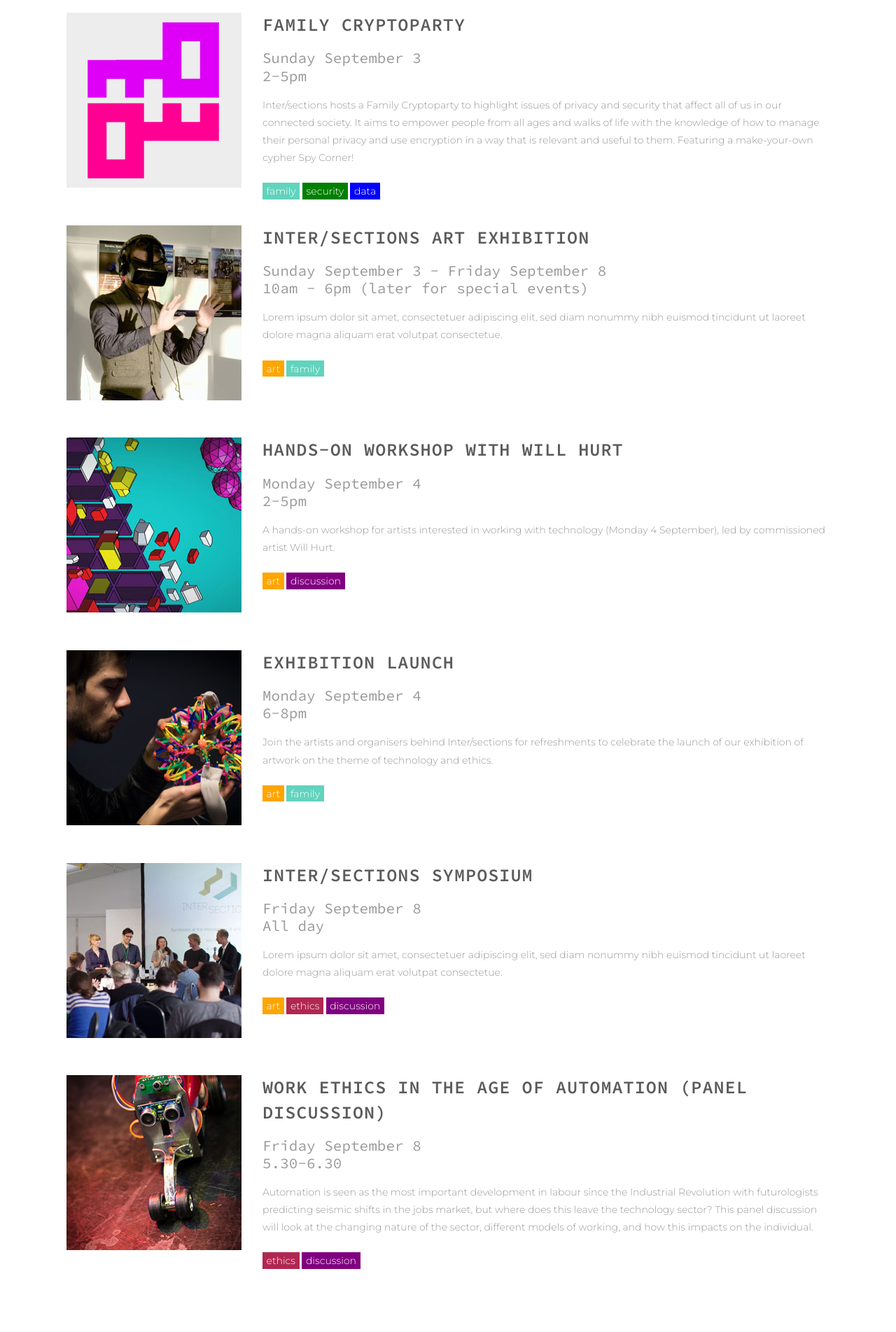
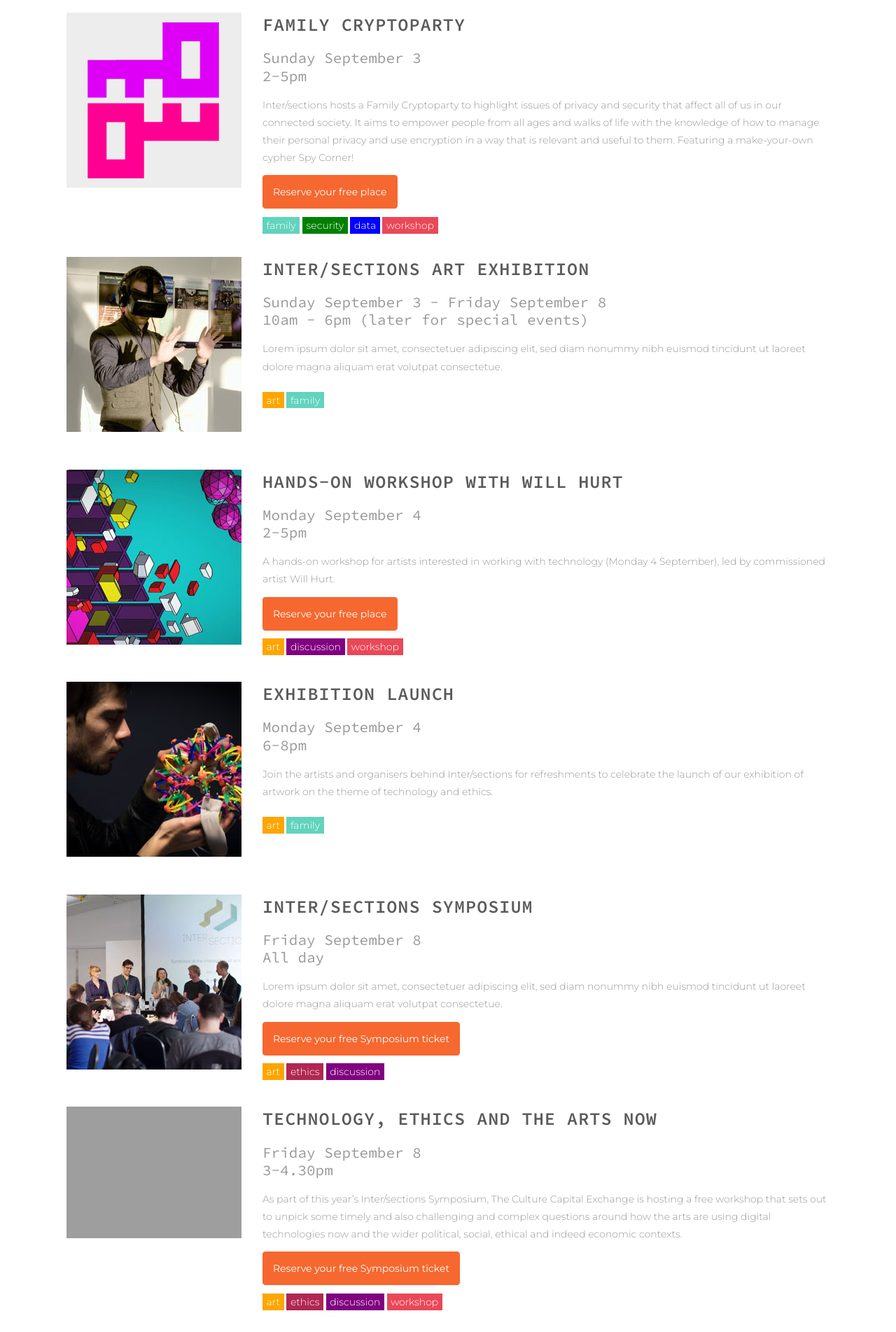
Before and after one commit to disastrid/intersections_redux, a Jekyll site: the page built from events.html, in a window 1280 px wide. Shown: the part 714-2617 px from the top of the page at 70% size. Built offline with Jekyll 4.4.1, drawn with Linux system fonts in a browser that asks for light colours; some of the changed text lies outside the part shown.

Commit message:
Added TCCE event with pic, and booking buttons to event entries

```diff
--- a/_data/events.yml
+++ b/_data/events.yml
@@ -2,7 +2,9 @@
   name: Family CryptoParty
   date: Sunday September 3
   time: 2-5pm
-  tags: ["family", "security", "data"]
+  tags: ["family", "security", "data", "workshop"]
+  button-url: "#"
+  button-text: Reserve your free place
   desc:
     Inter/sections hosts a Family Cryptoparty to highlight issues of privacy and security that affect all of us in our connected society. It aims to empower people from all ages and walks of life with the knowledge of how to manage their personal privacy and use encryption in a way that is relevant and useful to them. Featuring a make-your-own cypher Spy Corner!
 - image: exhibition.jpg
@@ -16,7 +18,9 @@
   name: Hands-on workshop with Will hurt
   date: Monday September 4
   time: 2-5pm
-  tags: ["art", "discussion"]
+  tags: ["art", "discussion", "workshop"]
+  button-url: "#"
+  button-text: Reserve your free place
   desc:
     A hands-on workshop for artists interested in working with technology (Monday 4 September), led by commissioned artist Will Hurt.
 - image: launch.jpg
@@ -31,12 +35,24 @@
   date: Friday September 8
   time: All day
   tags: ["art", "ethics", "discussion"]
+  button-url: "#"
+  button-text: Reserve your free Symposium ticket
   desc:
     Lorem ipsum dolor sit amet, consectetuer adipiscing elit, sed diam nonummy nibh euismod tincidunt ut laoreet dolore magna aliquam erat volutpat consectetue.
-- image: automation.jpg
+- image: listen.jpg
+  name: Technology, Ethics and the Arts Now
+  date: Friday September 8
+  time: 3-4.30pm
+  tags: ["art", "ethics", "discussion", "workshop"]
+  button-url: "#"
+  button-text: Reserve your free Symposium ticket
+  desc: As part of this year’s Inter/sections Symposium, The Culture Capital Exchange is hosting a free workshop that sets out to unpick some timely and also challenging and complex questions around how the arts are using digital technologies now and the wider political, social, ethical and indeed economic contexts.
+- image: robot.jpg
   name: Work Ethics in the Age of Automation (Panel discussion)
   date: Friday September 8
-  time: 5.30-6.30
+  time: 5.30-6.30pm
   tags: ["ethics", "discussion"]
+  button-url: "#"
+  button-text: Reserve your free Symposium ticket
   desc:
     Automation is seen as the most important development in labour since the Industrial Revolution with futurologists predicting seismic shifts in the jobs market, but where does this leave the technology sector? This panel discussion will look at the changing nature of the sector, different models of working, and how this impacts on the individual.
--- a/_sass/foundation/components/_custom-intersections.scss
+++ b/_sass/foundation/components/_custom-intersections.scss
@@ -96,6 +96,10 @@
 .index_page {
 	text-align: center;
 
+}
+
+.button-wrapper {
+	margin: 1.8em 0;
 }
 
 .button-link {
@@ -476,6 +480,9 @@
 		&.security {
 			background: green;
 		}
+		&.workshop {
+			background: #ea4858;
+		}
 	}
 }
 
--- a/events.html
+++ b/events.html
@@ -22,7 +22,7 @@
 
       <p>Find out what's going on each day on this page, or click the button below to download a daily schedule as a PDF.</p>
 
-      <a href="#" class="button-link">Download a programme</a>
+      <a href="#" class="button-link">Download a programme  </a>
     </div>
   </div>
 </div>
@@ -45,6 +45,10 @@
 
         <p class='bio'>{{event.desc}}</p>
 
+        {% if event.button-url %}
+        <div class="button-wrapper"><a href="{{ event.button-url }}" class="button-link register-now">{{ event.button-text }}</a></div>
+        {% endif %}
+
         <div class='event-tags'>
           {% for tag in event.tags %}
           <p class='{{ tag }}'>{{ tag }}</p>
```
